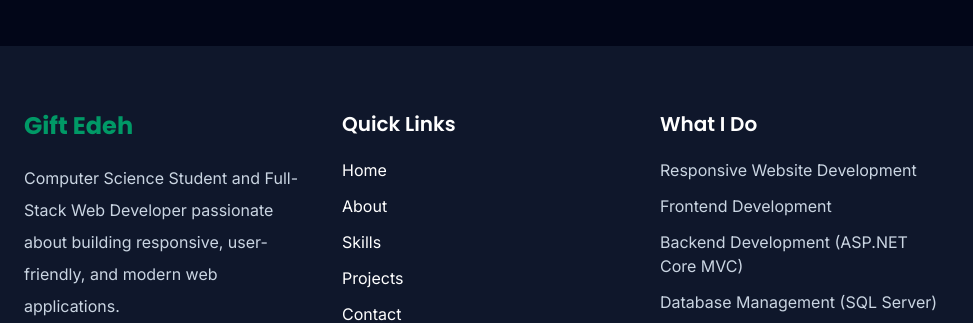
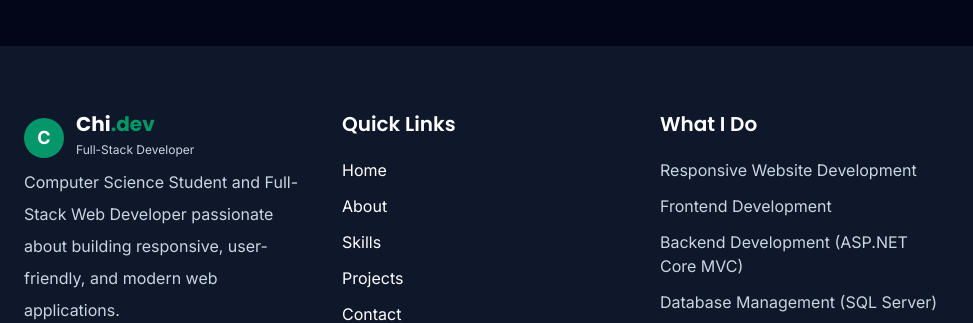
Before and after one commit to Chinenye997/personal-portfolio-AI-2, a website: page pages/projects.html in a window 1280 px wide. Shown: the part 3116-3439 px from the top of the page, 0-973 px from the left. Drawn offline with Linux system fonts and the light colour scheme.

Commit message:
Made some update

```diff
--- a/pages/projects.html
+++ b/pages/projects.html
@@ -44,7 +44,7 @@
           </div>
 
           <div>
-            <h2 class="text-xl font-bold text-white">
+            <h2 class="heading text-xl font-bold">
               Chi<span class="brand-text">.dev</span>
             </h2>
 
@@ -131,9 +131,7 @@
 
     <section class="py-24 px-6">
       <div class="max-w-7xl mx-auto">
-        <div
-          class="card rounded-[35px] brand-shadow text-center py-20 px-8"
-        >
+        <div class="card rounded-[35px] brand-shadow text-center py-20 px-8">
           <span class="brand-text font-semibold tracking-wide">
             My Portfolio
           </span>
@@ -169,9 +167,7 @@
           <!-- Cards go here -->
           <!-- Inventory Management System -->
 
-          <div
-            class="card rounded-[30px] overflow-hidden brand-shadow group"
-          >
+          <div class="card rounded-[30px] overflow-hidden brand-shadow group">
             <!-- Video -->
 
             <div class="relative aspect-video bg-slate-100">
@@ -257,9 +253,7 @@
              StockWise IMS
           ========================== -->
 
-          <div
-            class="card rounded-[30px] overflow-hidden brand-shadow group"
-          >
+          <div class="card rounded-[30px] overflow-hidden brand-shadow group">
             <!-- Video -->
 
             <div class="relative aspect-video bg-slate-100">
@@ -345,9 +339,7 @@
                  MamaPutOnline
           ========================== -->
 
-          <div
-            class="card rounded-[30px] overflow-hidden brand-shadow group"
-          >
+          <div class="card rounded-[30px] overflow-hidden brand-shadow group">
             <!-- Video -->
 
             <div class="relative aspect-video bg-slate-100">
@@ -433,9 +425,7 @@
                         Nexus
           ========================== -->
 
-          <div
-            class="card rounded-[30px] overflow-hidden brand-shadow group"
-          >
+          <div class="card rounded-[30px] overflow-hidden brand-shadow group">
             <!-- Video -->
 
             <div class="relative aspect-video bg-slate-100">
@@ -514,9 +504,7 @@
                 Blog Website
           ========================== -->
 
-          <div
-            class="card rounded-[30px] overflow-hidden brand-shadow group"
-          >
+          <div class="card rounded-[30px] overflow-hidden brand-shadow group">
             <!-- Video -->
 
             <div class="relative aspect-video bg-slate-100">
@@ -623,9 +611,7 @@
                  Language Translation
           ========================== -->
 
-          <div
-            class="card rounded-[30px] overflow-hidden brand-shadow group"
-          >
+          <div class="card rounded-[30px] overflow-hidden brand-shadow group">
             <!-- Video -->
 
             <div class="relative aspect-video bg-slate-100">
@@ -698,9 +684,7 @@
               Ntachi-Osa Restaurant Customer Sentiment Analysis
               ========================== -->
 
-          <div
-            class="card rounded-[30px] overflow-hidden brand-shadow group"
-          >
+          <div class="card rounded-[30px] overflow-hidden brand-shadow group">
             <!-- Video -->
 
             <div class="relative aspect-video bg-slate-100">
@@ -780,9 +764,7 @@
                    AI-Assisted Podcasting
               ========================== -->
 
-          <div
-            class="card rounded-[30px] overflow-hidden brand-shadow group"
-          >
+          <div class="card rounded-[30px] overflow-hidden brand-shadow group">
             <!-- Preview -->
 
             <div
@@ -1021,7 +1003,24 @@
         <div class="grid grid-cols-1 md:grid-cols-2 lg:grid-cols-4 gap-10">
           <!-- About -->
           <div>
-            <h2 class="text-2xl font-bold brand-text mb-5">Gift Edeh</h2>
+            <!-- Logo -->
+            <a href="#index.html" class="flex items-center gap-3">
+              <div
+                class="brand-bg w-10 h-10 rounded-full flex items-center justify-center text-white font-bold text-lg"
+              >
+                C
+              </div>
+
+              <div>
+                <h2 class="text-xl font-bold text-white">
+                  Chi<span class="brand-text">.dev</span>
+                </h2>
+
+                <p class="text-xs paragraph leading-8 -mt-1">
+                  Full-Stack Developer
+                </p>
+              </div>
+            </a>
 
             <p class="text-slate-300 leading-8">
               Computer Science Student and Full-Stack Web Developer passionate
```
Also changed, not shown: index.html (+1 -1 lines), pages/contact.html (+19 -2 lines), pages/skills.html (+25 -6 lines).
